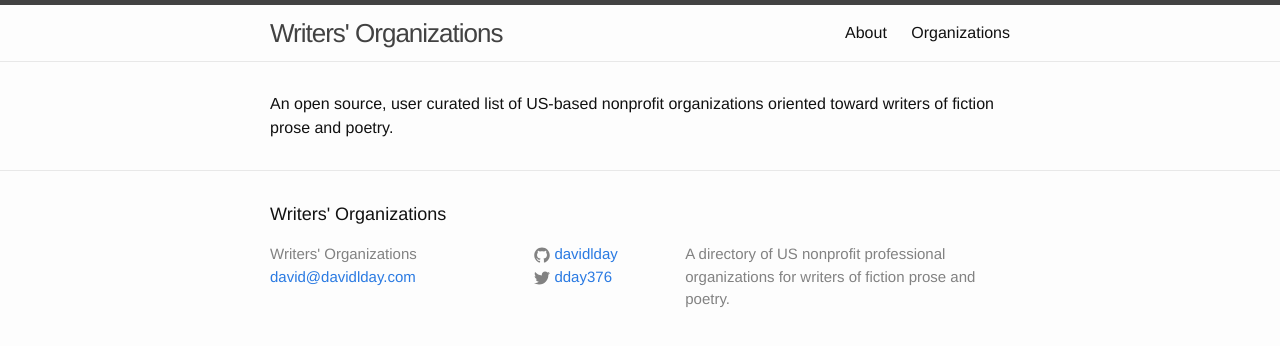
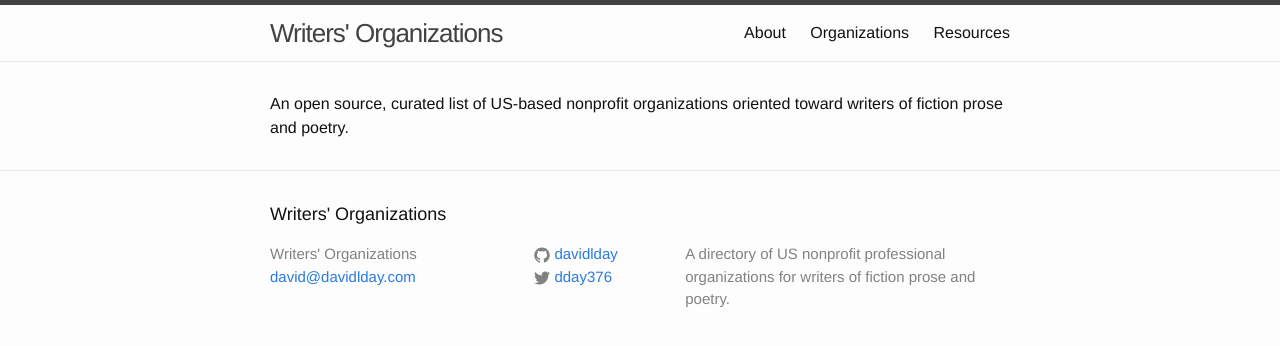
Before and after one commit to davidlday/writers-organizations, a Jekyll site: the page built from index.html, in a window 1280 px wide. Shown: the top 346 px of the page. Built offline with Jekyll 4.4.1, drawn with Linux system fonts in a browser that asks for light colours.

Commit message:
Added resources page.

```diff
--- a/_config.yml
+++ b/_config.yml
@@ -23,3 +23,4 @@
 nccs_url: http://nccsweb.urban.org/communityplatform/nccs/organization/profile/id/
 propublica_url: https://projects.propublica.org/nonprofits/organizations/
 guidestar_url: http://www.guidestar.org/profile/
+irs_extracts: https://www.irs.gov/uac/SOI-Tax-Stats-Annual-Extract-of-Tax-Exempt-Organization-Financial-Data
--- a/index.html
+++ b/index.html
@@ -2,4 +2,4 @@
 layout: default
 ---
 
-An open source, user curated list of US-based nonprofit organizations oriented toward writers of fiction prose and poetry.
+An open source, curated list of US-based nonprofit organizations oriented toward writers of fiction prose and poetry.
```
Also changed, not shown: resources.md (added, +11 -0 lines).
